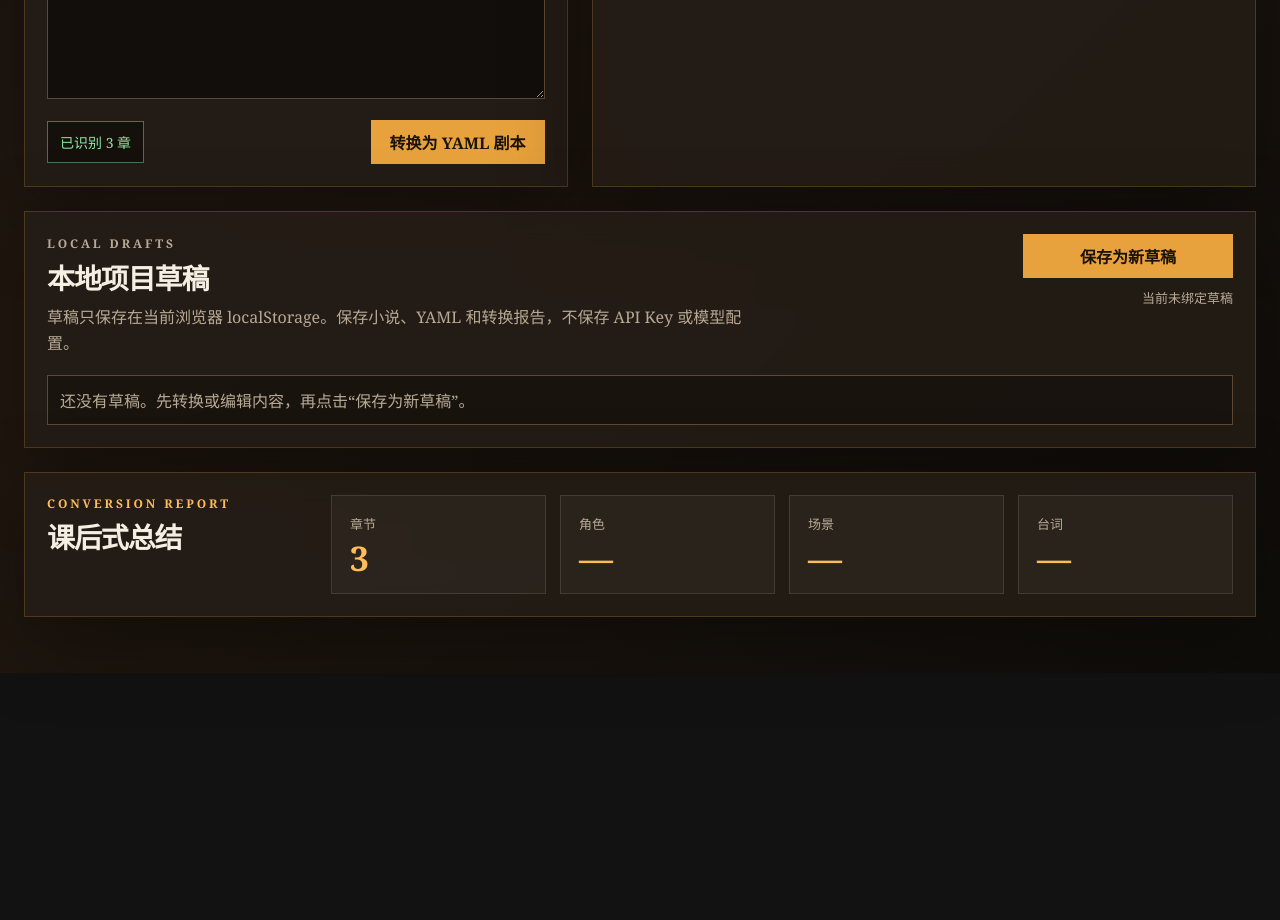
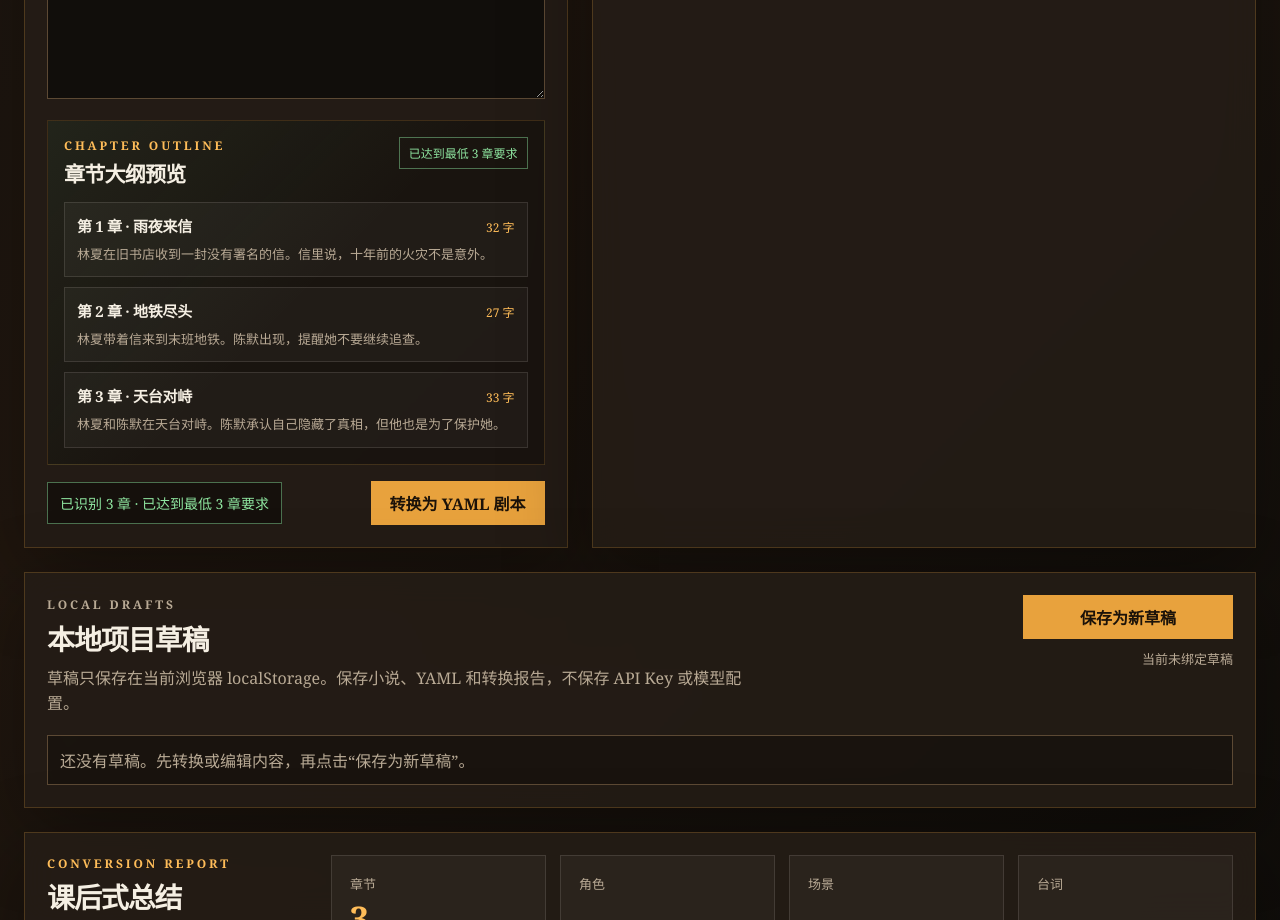
Before and after one commit to zgm2003/qiniuyun_work, a Next.js app: page / in a window 1280 px wide. Shown: the part 1060-1980 px from the top of the page. Before the commit the page ends 1733 px from the top, so only its background shows below. Built offline with nearby package versions, Linux system fonts and the light colour scheme.

Commit message:
feat: show chapter outline preview

```diff
--- a/src/app/globals.css
+++ b/src/app/globals.css
@@ -290,6 +290,93 @@ a {
   min-height: 600px;
 }
 
+.chapter-outline-card {
+  margin-top: 16px;
+  border: 1px solid rgba(232, 162, 61, 0.18);
+  background:
+    linear-gradient(135deg, rgba(143, 230, 160, 0.08), transparent 52%),
+    rgba(12, 10, 8, 0.42);
+  padding: 16px;
+}
+
+.chapter-outline-head {
+  display: flex;
+  gap: 14px;
+  align-items: flex-start;
+  justify-content: space-between;
+}
+
+.chapter-outline-head h3 {
+  margin: 4px 0 0;
+  font-size: 21px;
+  letter-spacing: -0.035em;
+}
+
+.outline-pill {
+  border: 1px solid var(--line);
+  padding: 6px 9px;
+  font-size: 12px;
+  white-space: nowrap;
+}
+
+.outline-pill.ok {
+  border-color: rgba(143, 230, 160, 0.45);
+  color: var(--ok);
+}
+
+.outline-pill.bad {
+  border-color: rgba(255, 118, 109, 0.5);
+  color: var(--danger);
+}
+
+.chapter-outline-list {
+  display: grid;
+  gap: 10px;
+  margin: 14px 0 0;
+  padding: 0;
+  list-style: none;
+}
+
+.chapter-outline-item {
+  border: 1px solid rgba(245, 239, 227, 0.12);
+  background: rgba(255, 255, 255, 0.035);
+  padding: 12px;
+}
+
+.chapter-outline-item.empty {
+  border-color: rgba(255, 118, 109, 0.42);
+}
+
+.chapter-outline-meta {
+  display: flex;
+  gap: 12px;
+  align-items: baseline;
+  justify-content: space-between;
+}
+
+.chapter-outline-meta strong {
+  font-size: 15px;
+  letter-spacing: -0.02em;
+}
+
+.chapter-outline-meta span {
+  color: var(--accent-strong);
+  font-size: 12px;
+  white-space: nowrap;
+}
+
+.chapter-outline-item p,
+.empty-outline {
+  margin: 8px 0 0;
+  color: var(--muted);
+  font-size: 13px;
+  line-height: 1.55;
+}
+
+.chapter-outline-item.empty p {
+  color: var(--danger);
+}
+
 .status-row {
   display: flex;
   gap: 14px;
@@ -548,4 +635,10 @@ a {
     align-items: stretch;
     flex-direction: column;
   }
+
+  .chapter-outline-head,
+  .chapter-outline-meta {
+    align-items: flex-start;
+    flex-direction: column;
+  }
 }
--- a/src/app/page.tsx
+++ b/src/app/page.tsx
@@ -1,6 +1,7 @@
 "use client";
 
 import { useMemo, useState, useSyncExternalStore, useTransition } from "react";
+import { buildChapterOutline } from "@/lib/chapter-outline";
 import { parseNovelChapters } from "@/lib/chapters";
 import { SAMPLE_NOVEL, SAMPLE_TITLE } from "@/lib/demo-sample";
 import {
@@ -106,6 +107,7 @@ export default function Home() {
   const drafts = useSyncExternalStore(subscribeLocalDrafts, getLocalDraftsSnapshot, getServerDraftsSnapshot);
 
   const chapters = useMemo(() => parseNovelChapters(novelText), [novelText]);
+  const chapterOutline = useMemo(() => buildChapterOutline(chapters), [chapters]);
   const yamlValidation = useMemo(() => {
     if (!yamlText.trim()) {
       return null;
@@ -206,7 +208,7 @@ export default function Home() {
     URL.revokeObjectURL(url);
   }
 
-  const canConvert = title.trim().length > 0 && novelText.trim().length > 0 && chapters.length >= 3;
+  const canConvert = title.trim().length > 0 && novelText.trim().length > 0 && chapterOutline.ready;
   const validationText = yamlValidation
     ? yamlValidation.ok
       ? "Schema 校验通过，可以导出。"
@@ -214,6 +216,9 @@ export default function Home() {
     : "转换后会在这里显示 YAML Schema 校验结果。";
   const activeProviderText = report?.provider ?? provider;
   const activeDraft = drafts.find((draft) => draft.id === activeDraftId);
+  const outlineStatusText = chapterOutline.ready
+    ? `已达到最低 ${chapterOutline.minimumChapters} 章要求`
+    : `还差 ${chapterOutline.missingChapterCount} 章`;
 
   return (
     <main className="app-shell">
@@ -340,9 +345,39 @@ export default function Home() {
             spellCheck={false}
           />
 
+          <div className="chapter-outline-card" aria-label="章节大纲预览">
+            <div className="chapter-outline-head">
+              <div>
+                <p className="section-kicker">Chapter Outline</p>
+                <h3>章节大纲预览</h3>
+              </div>
+              <span className={chapterOutline.ready ? "outline-pill ok" : "outline-pill bad"}>
+                {outlineStatusText}
+              </span>
+            </div>
+
+            {chapterOutline.items.length > 0 ? (
+              <ol className="chapter-outline-list">
+                {chapterOutline.items.map((item) => (
+                  <li className={item.isEmpty ? "chapter-outline-item empty" : "chapter-outline-item"} key={item.index}>
+                    <div className="chapter-outline-meta">
+                      <strong>
+                        第 {item.index} 章 · {item.title}
+                      </strong>
+                      <span>{item.bodyCharacterCount} 字</span>
+                    </div>
+                    <p>{item.isEmpty ? "章节正文为空，转换前需要补正文。" : item.preview}</p>
+                  </li>
+                ))}
+              </ol>
+            ) : (
+              <p className="empty-outline">还没有识别到章节。支持“第1章”“第一章”“Chapter 1”等标题格式。</p>
+            )}
+          </div>
+
           <div className="status-row">
-            <span className={chapters.length >= 3 ? "status ok" : "status bad"}>
-              已识别 {chapters.length} 章
+            <span className={chapterOutline.ready ? "status ok" : "status bad"}>
+              已识别 {chapterOutline.chapterCount} 章 · {outlineStatusText}
             </span>
             <button className="primary-button" type="button" disabled={!canConvert || isPending} onClick={convert}>
               {isPending ? "转换中..." : "转换为 YAML 剧本"}
```
